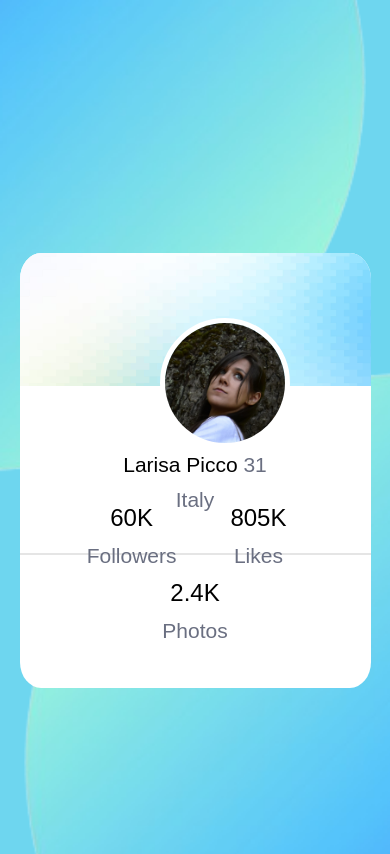
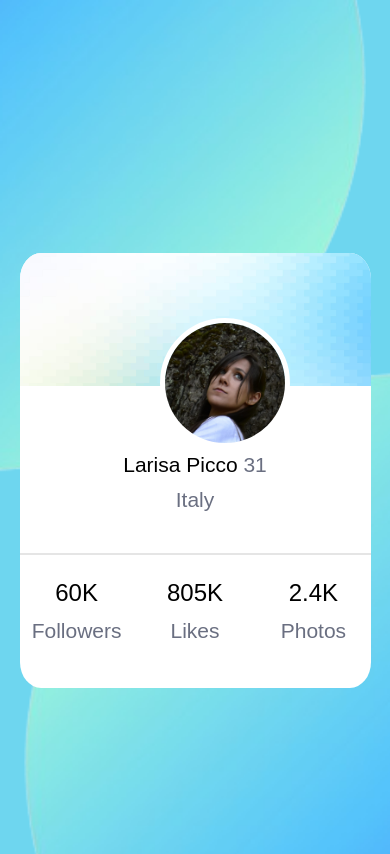
Before and after one commit to LarisaPicco/Profile-card, a plain HTML site: page index.html in a window 390 px wide. Shown: the top 854 px of the page. Drawn offline with nearby package versions, Linux system fonts and the light colour scheme.

Commit message:
tercer commit

```diff
--- a/style.css
+++ b/style.css
@@ -104,7 +104,7 @@ body{
 
 @media (max-width:500px){
     body{
-        overflow: hidden;
+    overflow: hidden;  /*no funciona?*/
     }
 
     .bg-image{
@@ -126,4 +126,8 @@ body{
         width: 90%;
      }
 
+     .card .card-footer .card-stats{
+        margin: 0 0.3em;
+        width: 10rem;
+    }
 }
```
